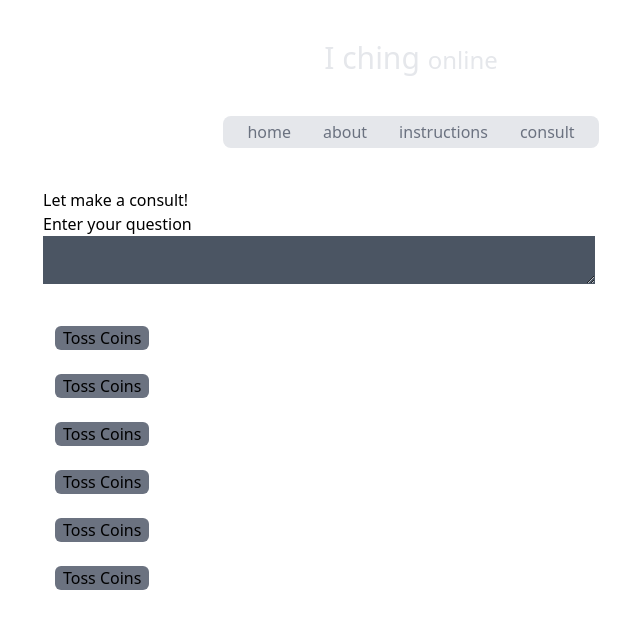
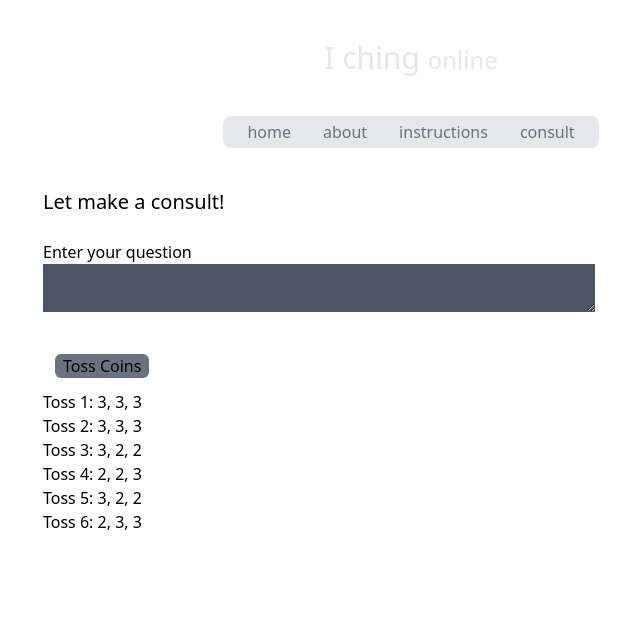
Before and after one commit to Sbector/iching, a Next.js app: page /consult in a window 1280 px wide. Both pictures are taken after a click on the button "Toss Coins". Shown: the top 628 px of the page, without its empty margins (229-869 px from the left). Built offline with nearby package versions, Linux system fonts and the light colour scheme.

Commit message:
Reduce number of buttons

```diff
--- a/app/components/CoinToss.jsx
+++ b/app/components/CoinToss.jsx
@@ -7,19 +7,29 @@ export default function CoinToss() {
 
     const tossCoins = () => {
       const newResults = []
-      for (let i = 0; i < 3; i++) {
-        // Simulate coin toss (2 = tails, 3 = heads)
-        const result = Math.floor(Math.random() * 2) + 2
-        newResults.push(result)
+      for(let toss = 0; toss < 6; toss++){
+        const tossResult = []
+        for (let i = 0; i < 3; i++) {
+          // Simulate coin toss (2 = tails, 3 = heads)
+          const result = Math.floor(Math.random() * 2) + 2
+          tossResult.push(result)
+        }
+      newResults.push(tossResult)
       }
       console.log(newResults)
       setCoinResults(newResults)
-    };
+    }
+
 
     return (
       <div>
-        <Button onClick={tossCoins}>Toss Coins</Button>
-        <p>{coinResults}</p>
+        <a onClick={tossCoins}>
+        <Button>Toss Coins</Button>
+        </a>
+        {coinResults.map((tossResult, index) => (
+          <p key={index}>Toss {index + 1}: {tossResult.join(', ')}</p>
+        ))}
+
       </div>
     )
 }
--- a/app/consult/page.jsx
+++ b/app/consult/page.jsx
@@ -4,15 +4,11 @@ import Question from "../components/Question";
 export default function Consult() {
     return(
         <div>
-            <h1>Let make a consult!</h1>
+            <h1 className="text-xl mb-6">Let make a consult!</h1>
             <Question/>
             <div>
                 <CoinToss/>
-                <CoinToss/>
-                <CoinToss/>
-                <CoinToss/>
-                <CoinToss/>
-                <CoinToss/>
+
             </div>
         </div>
     )
```
